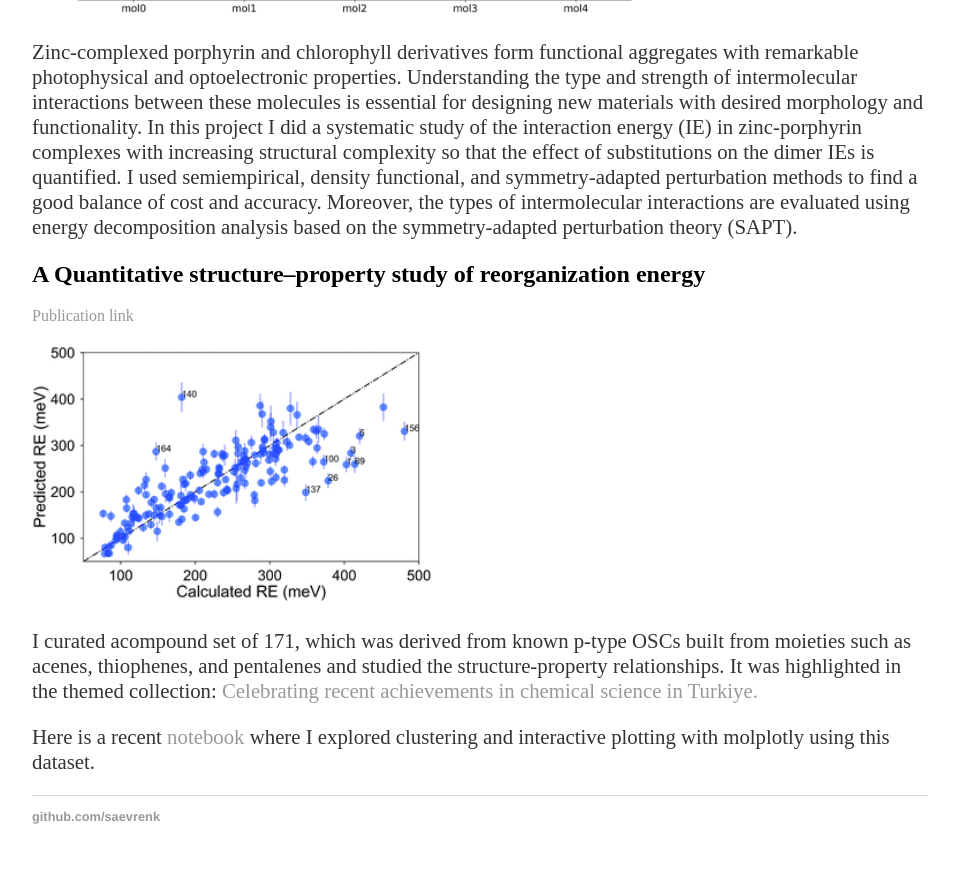
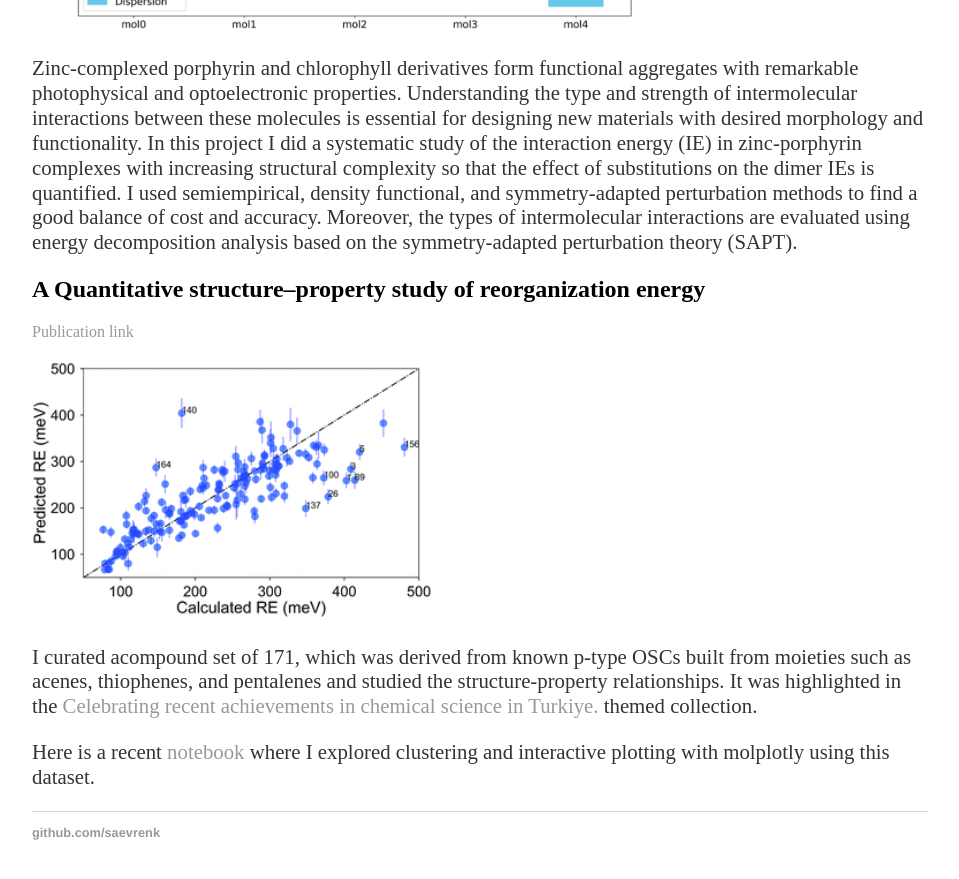
Before and after one commit to saevrenk/saevrenk.github.io, a Jekyll site: the page built from index.html, in a window 1280 px wide and 900 px high, scrolled down 2584 px. Shown: the top 879 px of the window, without its empty margins (160-1119 px from the left). Built offline with Jekyll 4.4.1, drawn with Linux system fonts in a browser that asks for light colours.

Commit message:
fixed figure link

```diff
--- a/index.html
+++ b/index.html
@@ -25,8 +25,7 @@
 <div class="blurb">
 
 	<h2>An ETL, analysis and visualization project with credit card data</h2>
-	<p><img src="https://github.com/saevrenk/dataengineering_capstone/tree/main/images/project_overview.jpeg"
-			alt="image" width="400" /></p>
+	<p><img src="./assets/capstone_overview.jpeg" alt="image" width="400" /></p>
 	<p>
 		I recently finished a data engineering bootcamp where
 		I created an ETL pipeline and application front-end with
@@ -78,10 +77,10 @@
 	<p>
 		I curated acompound set of 171, which was derived from known p-type OSCs built from moieties such as
 		acenes, thiophenes, and pentalenes and studied the structure-property relationships.
-		It was highlighted in the themed collection:
-		<a
+		It was highlighted in the <a
 			href="https://pubs.rsc.org/en/journals/articlecollectionlanding?sercode=ra&themeid=098ca36a-da87-4a2b-9182-06d87e58c5b6">
-			Celebrating recent achievements in chemical science in Turkiye.</a>
+			Celebrating recent achievements in chemical science in Turkiye.</a> themed collection.
+
 	</p>
 	<p>Here is a recent <a href="https://github.com/saevrenk/molecular_scs">notebook</a>
 		where I explored clustering and
```
Also changed, not shown: assets/capstone_overview.jpeg (added).
